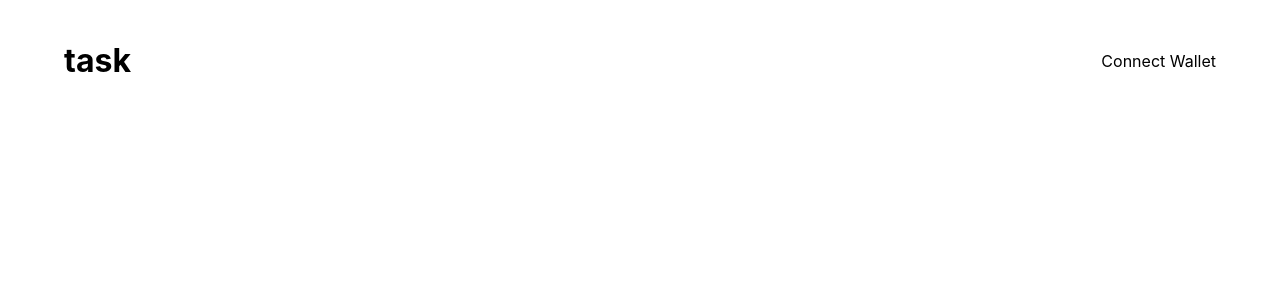
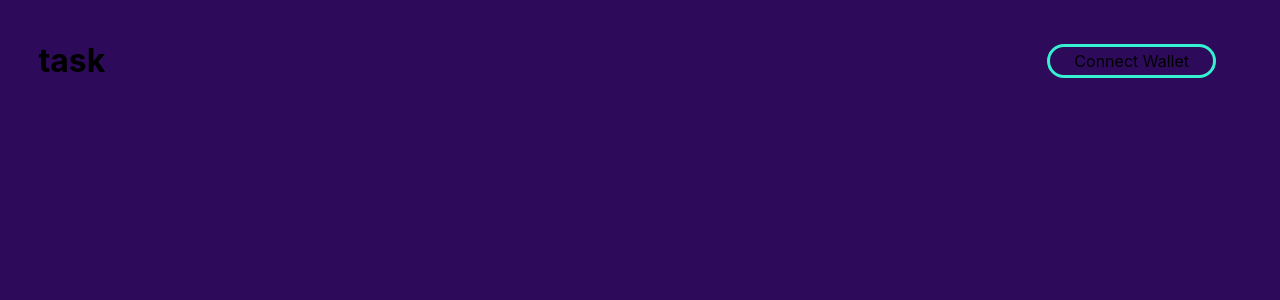
Before and after one commit to george-shammar/NFT-TASK, a React (Create React App) app: page / in a window 1280 px wide. Shown: the top 300 px of the page. Built offline with nearby package versions, Linux system fonts and the light colour scheme.

Commit message:
Add styling to nav

```diff
--- a/src/components/Nav.tsx
+++ b/src/components/Nav.tsx
@@ -47,9 +47,9 @@ const Nav = () => {
         <div className="nav">
         <h1>task</h1>
 
-        <div>
+        <div className="wallet">
           {walletAddress.length > 0 ? (
-            <div>Connected:
+            <div className="text">Connected:
               {String(walletAddress).substring(0, 6) +
               "..." +
               String(walletAddress).substring(38)}
--- a/src/styles/Nav.css
+++ b/src/styles/Nav.css
@@ -3,6 +3,25 @@
     justify-content: space-between;
     align-items: center;
     padding-top: 20px;
-    padding-left: 5%;
+    padding-left: 3%;
     padding-right: 5%;
 }
+
+.wallet {
+    cursor: pointer;
+    border: solid;
+    border-color: rgb(53, 240, 209);
+    border-radius: 9999px;
+    padding-left: 24px;
+    padding-right: 24px;
+    padding-top: 4px;
+    padding-bottom: 4px;
+}
+
+.wallet:hover{
+    background-color: rgb(53, 240, 209);
+}
+
+.text:hover{
+    color: rgba(45, 11, 90);
+}
--- a/src/styles/index.css
+++ b/src/styles/index.css
@@ -5,6 +5,7 @@ body {
     sans-serif;
   -webkit-font-smoothing: antialiased;
   -moz-osx-font-smoothing: grayscale;
+  background-color: rgba(45, 11, 90);
 }
 
 code {
```
